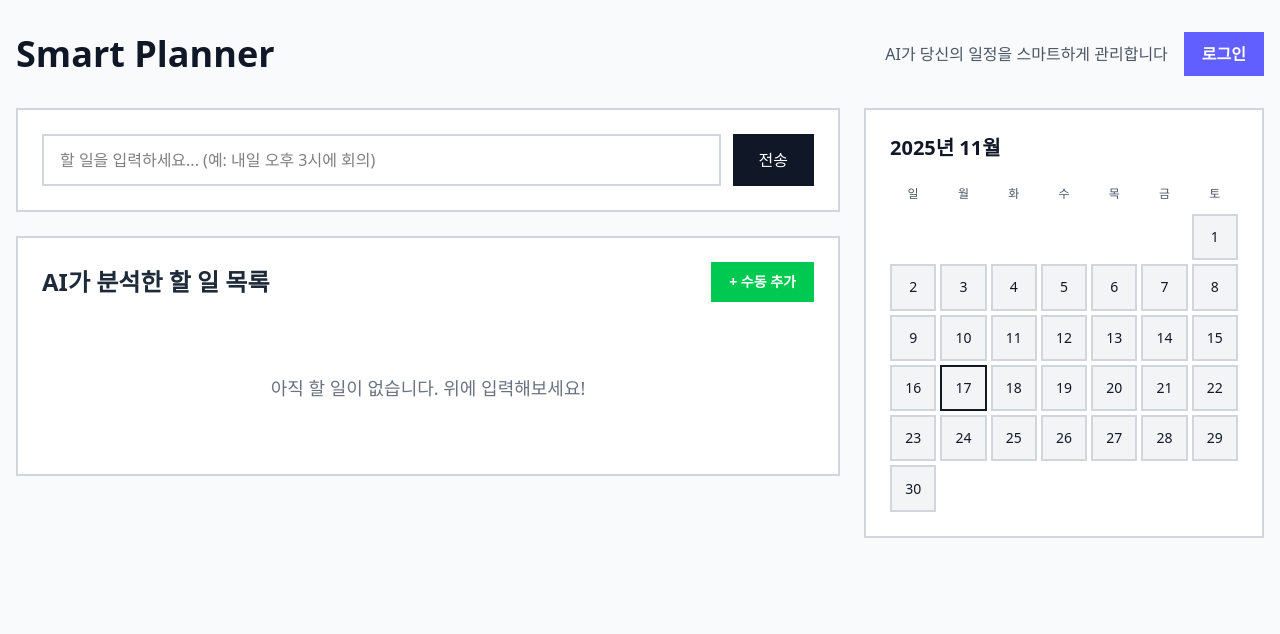
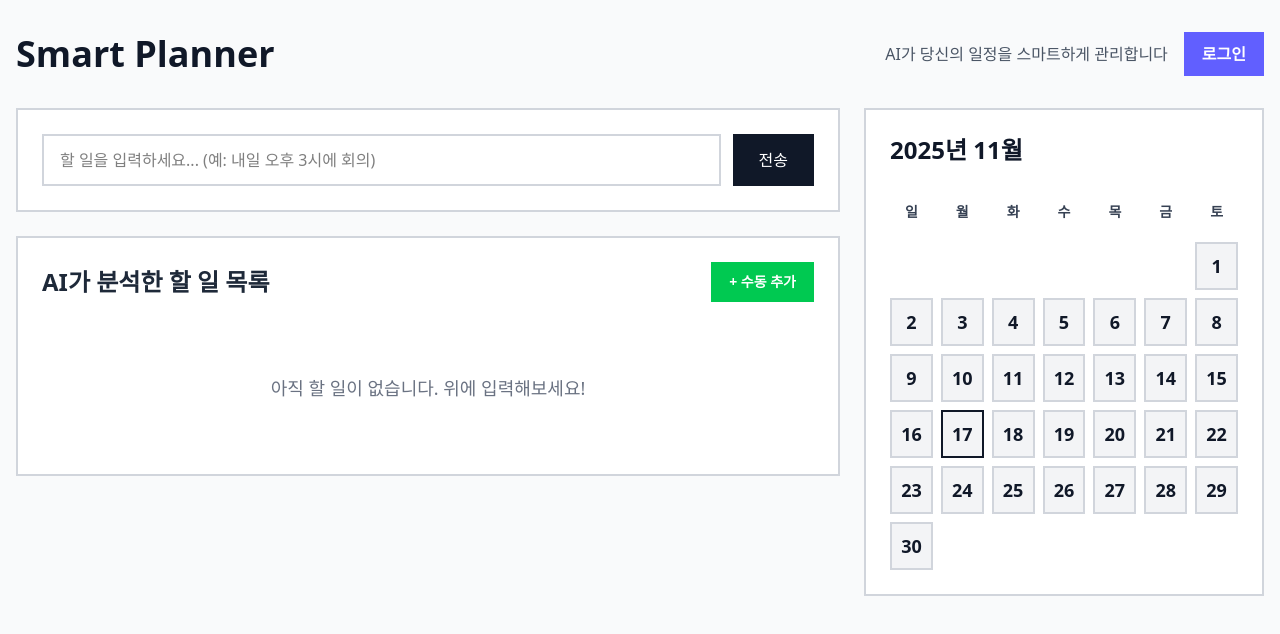
Before and after one commit to choi2j/smart-planner, a React (Vite) app in the folder front/: page / in a window 1280 px wide. Shown: the top 634 px of the page. Built offline with nearby package versions, Linux system fonts and the light colour scheme.

Commit message:
security

```diff
--- a/front/src/App.tsx
+++ b/front/src/App.tsx
@@ -113,6 +113,13 @@ function App() {
 	};
 
 	const handleSubmit = async () => {
+		// Check if user is logged in
+		if (!isLoggedIn) {
+			alert("로그인이 필요합니다.");
+			setShowAuthModal(true);
+			return;
+		}
+
 		if (!inputValue) {
 			console.error("전송할 값이 필요합니다.");
 			return;
@@ -949,13 +956,13 @@ function App() {
 					<div className="lg:col-span-1 space-y-6">
 						{/* Calendar Section */}
 						<div className="bg-white border-2 border-gray-300 p-6">
-							<h3 className="text-xl font-bold text-gray-900 mb-4">{getCurrentMonthYear()}</h3>
+							<h3 className="text-2xl font-bold text-gray-900 mb-6">{getCurrentMonthYear()}</h3>
 
 							{/* Calendar Grid */}
-							<div className="grid grid-cols-7 gap-1">
+							<div className="grid grid-cols-7 gap-2">
 								{/* Day Headers */}
 								{["일", "월", "화", "수", "목", "금", "토"].map(day => (
-									<div key={day} className="text-center text-xs font-medium text-gray-600 py-2">
+									<div key={day} className="text-center text-sm font-semibold text-gray-700 py-3">
 										{day}
 									</div>
 								))}
@@ -970,8 +977,18 @@ function App() {
 									const isSelected = selectedDate === day.dateString;
 
 									return (
-										<button key={day.dateString} onClick={() => setSelectedDate(day.dateString)} className={`aspect-square border-2 flex items-center justify-center text-sm font-medium transition-colors ${isSelected ? "border-gray-900" : day.isToday ? "border-gray-900" : "border-gray-300 hover:border-gray-900"} ${getDateIntensityColor(todoCount, isSelected)}`} title={`${day.day}일 - ${todoCount}개의 할 일`}>
-											{day.day}
+										<button
+											key={day.dateString}
+											onClick={() => setSelectedDate(day.dateString)}
+											className={`aspect-square border-2 flex flex-col items-center justify-center text-base font-semibold transition-colors p-2 ${isSelected ? "border-gray-900" : day.isToday ? "border-gray-900" : "border-gray-300 hover:border-gray-900"} ${getDateIntensityColor(todoCount, isSelected)}`}
+											title={`${day.day}일 - ${todoCount}개의 할 일`}
+										>
+											<span className="text-lg">{day.day}</span>
+											{todoCount > 0 && (
+												<span className="text-xs font-bold mt-1 opacity-80">
+													{todoCount}개
+												</span>
+											)}
 										</button>
 									);
 								})}
```
